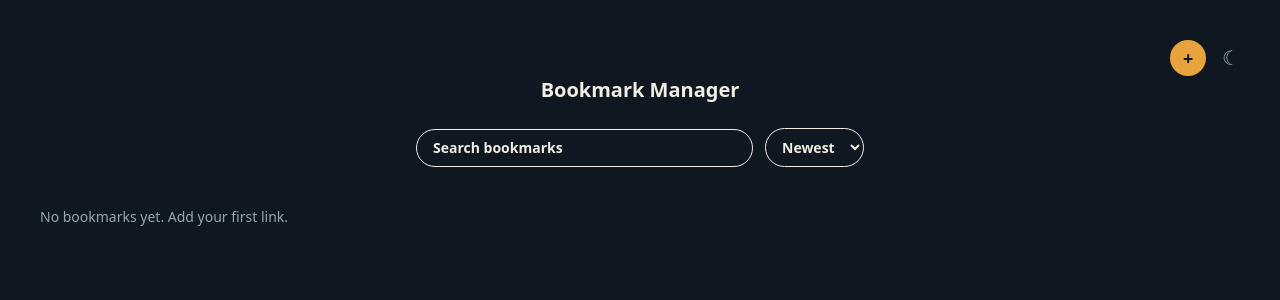
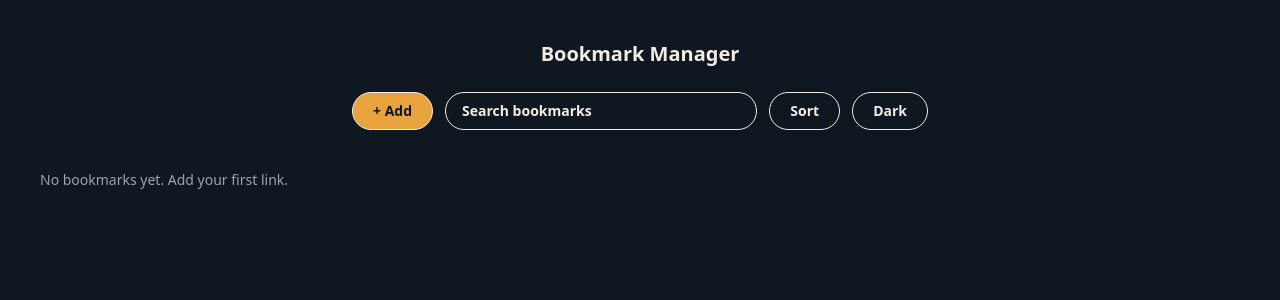
Before and after one commit to davidtiger3622/bookmark_manager, a Next.js app: page /bookmarks in a window 1280 px wide. Shown: the top 300 px of the page. Built offline with nearby package versions, Linux system fonts and the light colour scheme.

Commit message:
feat: redesign header as pill row with sort menu and labeled theme toggle

```diff
--- a/src/app/bookmarks/page.tsx
+++ b/src/app/bookmarks/page.tsx
@@ -5,14 +5,16 @@ import Link from "next/link";
 import { Bookmark, getBookmarks, addBookmark, toggleFavorite } from "@/lib/storage";
 import { normalizeUrl } from "@/lib/favicon";
 import SearchBar from "@/components/SearchBar";
+import SortMenu, { SortOption } from "@/components/SortMenu";
+import AddBookmarkButton from "@/components/AddBookmarkButton";
+import ThemeToggle from "@/components/ThemeToggle";
 import BookmarkGrid from "@/components/BookmarkGrid";
 import AddBookmarkModal from "@/components/AddBookmarkModal";
-import ThemeToggle from "@/components/ThemeToggle";
 
 export default function BookmarksPage() {
   const [bookmarks, setBookmarks] = useState<Bookmark[]>([]);
   const [query, setQuery] = useState("");
-  const [sort, setSort] = useState<"date" | "alpha">("date");
+  const [sort, setSort] = useState<SortOption>("date");
   const [showModal, setShowModal] = useState(false);
 
   useEffect(() => {
@@ -32,21 +34,24 @@ export default function BookmarksPage() {
     const list = bookmarks.filter(
       (b) => b.name.toLowerCase().includes(q) || b.url.toLowerCase().includes(q)
     );
-    return [...list].sort((a, b) =>
-      sort === "alpha" ? a.name.localeCompare(b.name) : b.createdAt - a.createdAt
-    );
+    return [...list].sort((a, b) => {
+      if (sort === "az") return a.name.localeCompare(b.name);
+      if (sort === "za") return b.name.localeCompare(a.name);
+      return b.createdAt - a.createdAt;
+    });
   }, [bookmarks, query, sort]);
 
   return (
     <main className="w-full px-10 py-10">
-      <div className="flex items-center justify-end gap-4">
-        <button onClick={() => setShowModal(true)} aria-label="Add bookmark" className="flex h-9 w-9 items-center justify-center rounded-full bg-[var(--accent)] text-lg font-bold text-[var(--bg)]">+</button>
-        <ThemeToggle />
-      </div>
-      <div className="mx-auto flex max-w-md flex-col items-center text-center">
+      <div className="mx-auto flex max-w-xl flex-col items-center text-center">
         <Link href="/" className="text-xl font-bold text-[var(--text)]">Bookmark Manager</Link>
-        <div className="mt-6 w-full">
-          <SearchBar value={query} onChange={setQuery} sort={sort} onSortChange={setSort} />
+        <div className="mt-6 flex w-full items-center justify-center gap-3">
+          <AddBookmarkButton onClick={() => setShowModal(true)} />
+          <div className="max-w-xs flex-1">
+            <SearchBar value={query} onChange={setQuery} />
+          </div>
+          <SortMenu value={sort} onChange={setSort} />
+          <ThemeToggle />
         </div>
       </div>
       <BookmarkGrid bookmarks={filtered} onToggleFavorite={handleToggleFavorite} />
--- /dev/null
+++ b/src/components/AddBookmarkButton.tsx
@@ -0,0 +1,13 @@
+"use client";
+
+type Props = {
+  onClick: () => void;
+};
+
+export default function AddBookmarkButton({ onClick }: Props) {
+  return (
+    <button onClick={onClick} className="rounded-full border border-[var(--text)] bg-[var(--accent)] px-5 py-2 text-sm font-bold text-[var(--bg)]">
+      + Add
+    </button>
+  );
+}
--- a/src/components/SearchBar.tsx
+++ b/src/components/SearchBar.tsx
@@ -3,18 +3,10 @@
 type Props = {
   value: string;
   onChange: (value: string) => void;
-  sort: "date" | "alpha";
-  onSortChange: (sort: "date" | "alpha") => void;
 };
 
-export default function SearchBar({ value, onChange, sort, onSortChange }: Props) {
+export default function SearchBar({ value, onChange }: Props) {
   return (
-    <div className="flex items-center gap-3">
-      <input value={value} onChange={(e) => onChange(e.target.value)} placeholder="Search bookmarks" className="w-full rounded-full border border-[var(--text)] bg-transparent px-4 py-2 text-sm font-bold text-[var(--text)] placeholder-[var(--text)] outline-none focus:border-[var(--accent)]" />
-      <select value={sort} onChange={(e) => onSortChange(e.target.value as "date" | "alpha")} className="rounded-full border border-[var(--text)] bg-[var(--bg)] px-3 py-2 text-sm font-bold text-[var(--text)] outline-none">
-        <option value="date">Newest</option>
-        <option value="alpha">A-Z</option>
-      </select>
-    </div>
+    <input value={value} onChange={(e) => onChange(e.target.value)} placeholder="Search bookmarks" className="w-full rounded-full border border-[var(--text)] bg-transparent px-4 py-2 text-sm font-bold text-[var(--text)] placeholder-[var(--text)] outline-none focus:border-[var(--accent)]" />
   );
 }
--- /dev/null
+++ b/src/components/SortMenu.tsx
@@ -0,0 +1,37 @@
+"use client";
+
+import { useState } from "react";
+
+export type SortOption = "date" | "az" | "za";
+
+type Props = {
+  value: SortOption;
+  onChange: (value: SortOption) => void;
+};
+
+const labels: Record<SortOption, string> = {
+  date: "Date added",
+  az: "A-Z",
+  za: "Z-A",
+};
+
+export default function SortMenu({ value, onChange }: Props) {
+  const [open, setOpen] = useState(false);
+
+  return (
+    <div className="relative">
+      <button onClick={() => setOpen((o) => !o)} className="rounded-full border border-[var(--text)] bg-[var(--bg)] px-5 py-2 text-sm font-bold text-[var(--text)]">
+        Sort
+      </button>
+      {open && (
+        <div className="absolute left-1/2 top-full z-10 mt-2 w-40 -translate-x-1/2 overflow-hidden rounded-2xl border border-[var(--text)] bg-[var(--bg-card)]">
+          {(Object.keys(labels) as SortOption[]).map((option) => (
+            <button key={option} onClick={() => { onChange(option); setOpen(false); }} className={`block w-full px-4 py-2 text-left text-sm font-bold text-[var(--text)] hover:bg-[var(--accent)] hover:text-[var(--bg)] ${value === option ? "bg-[var(--accent)] text-[var(--bg)]" : ""}`}>
+              {labels[option]}
+            </button>
+          ))}
+        </div>
+      )}
+    </div>
+  );
+}
--- a/src/components/ThemeToggle.tsx
+++ b/src/components/ThemeToggle.tsx
@@ -20,8 +20,8 @@ export default function ThemeToggle() {
   }
 
   return (
-    <button onClick={toggle} aria-label="Toggle theme" className="text-xl leading-none text-[var(--text-dim)] transition hover:text-[var(--accent)]">
-      {theme === "dark" ? "\u263E" : "\u2600"}
+    <button onClick={toggle} className="rounded-full border border-[var(--text)] bg-[var(--bg)] px-5 py-2 text-sm font-bold text-[var(--text)]">
+      {theme === "dark" ? "Dark" : "Light"}
     </button>
   );
 }
```
